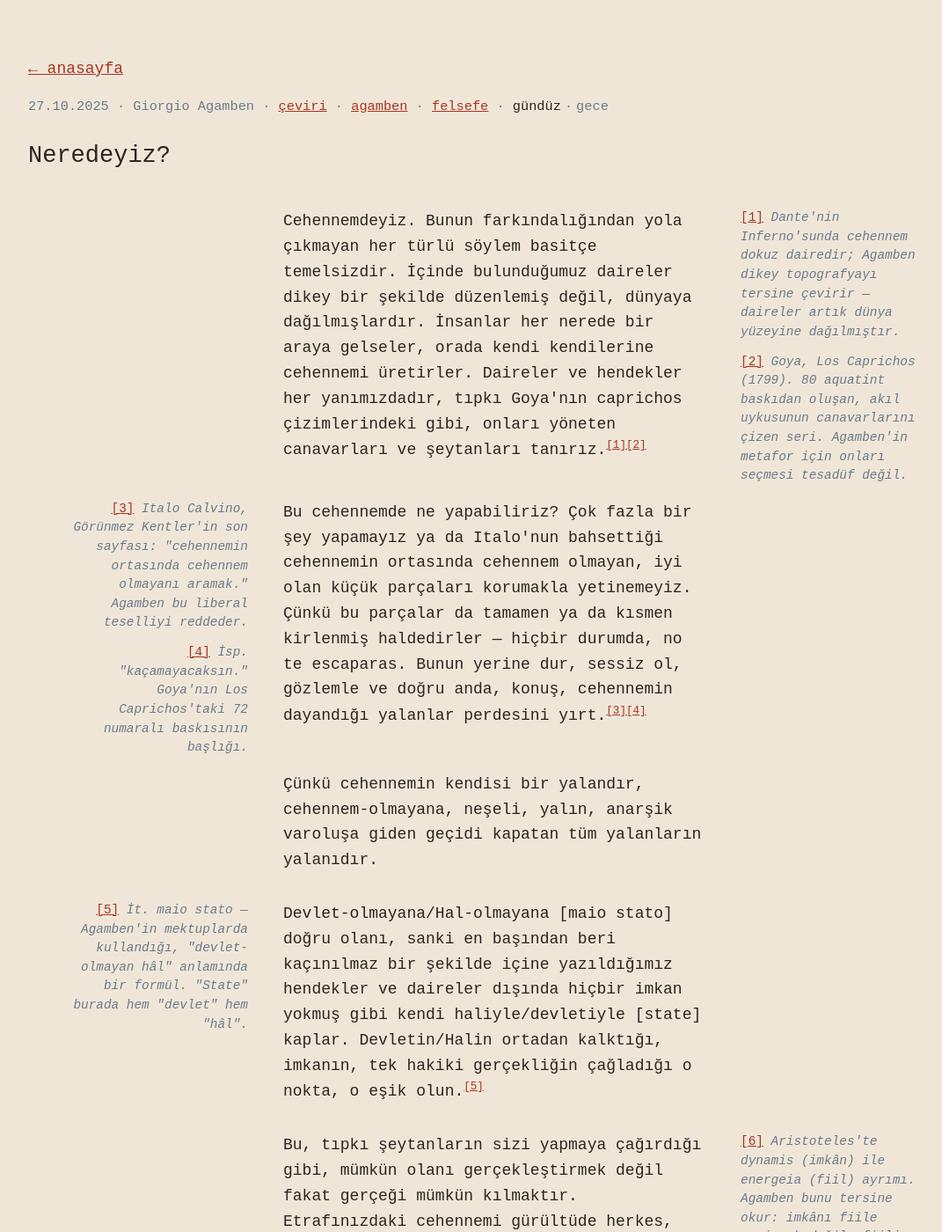
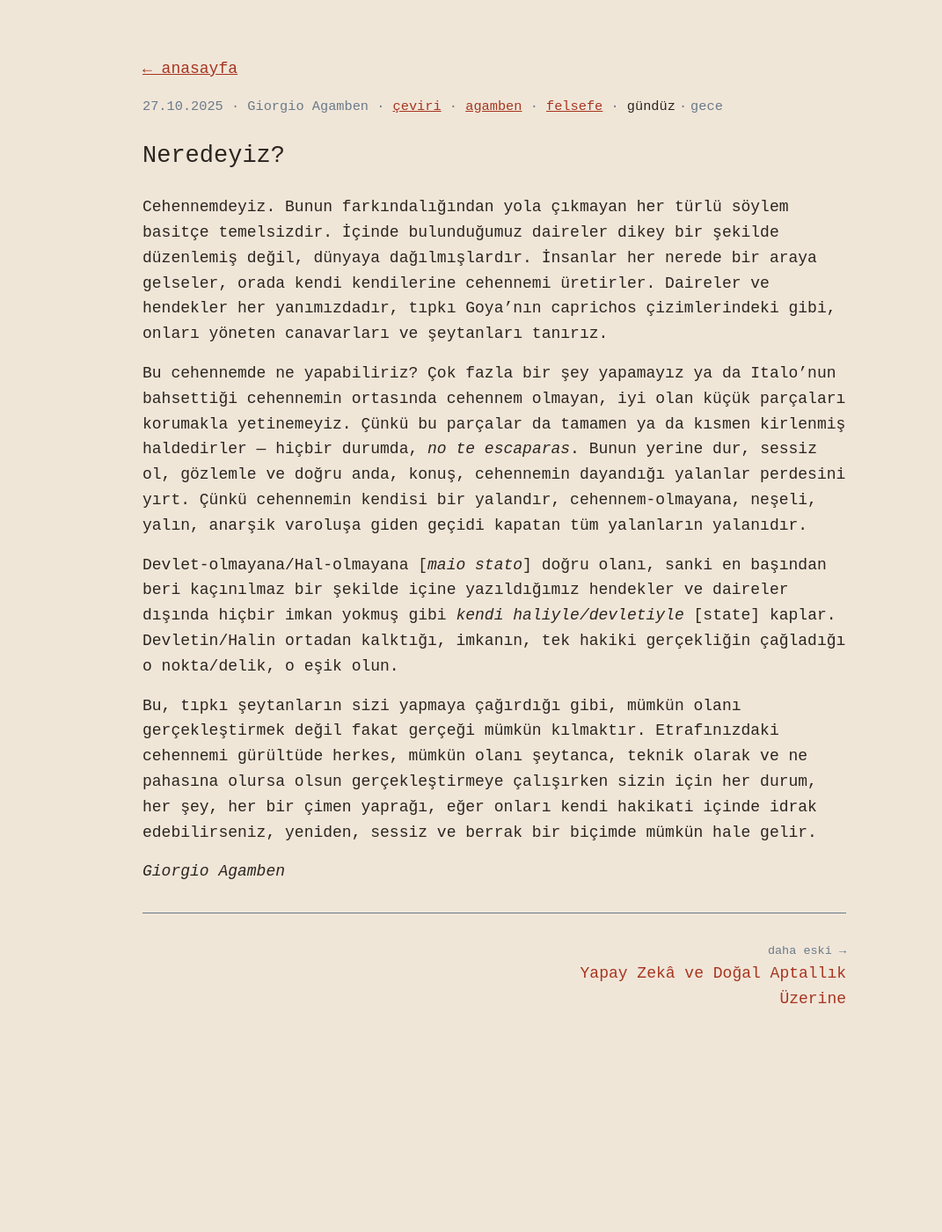
Before and after one commit to muratbas6/blogus, a Jekyll site: the page built from _posts/2025-10-27-neredeyiz.md, in a window 1280 px wide and 1400 px high. Shown: the whole window at 88% size, without its empty margins (78-1149 px from the left). Built offline with Jekyll 4.4.1, drawn with Linux system fonts in a browser that asks for light colours; some of the changed text lies outside the part shown.

Commit message:
Revert: içerik dosyalarını geri al, about sayfasını kaldır
Co-Authored-By: Claude Sonnet 4.6 <noreply@anthropic.com>

```diff
--- a/_posts/2025-10-27-neredeyiz.md
+++ b/_posts/2025-10-27-neredeyiz.md
@@ -5,27 +5,14 @@ author: "Giorgio Agamben"
 date: 2025-10-27
 lang: tr
 tags: [çeviri, agamben, felsefe]
-paragraphs:
-  - text: "Cehennemdeyiz. Bunun farkındalığından yola çıkmayan her türlü söylem basitçe temelsizdir. İçinde bulunduğumuz daireler dikey bir şekilde düzenlemiş değil, dünyaya dağılmışlardır. İnsanlar her nerede bir araya gelseler, orada kendi kendilerine cehennemi üretirler. Daireler ve hendekler her yanımızdadır, tıpkı Goya'nın caprichos çizimlerindeki gibi, onları yöneten canavarları ve şeytanları tanırız."
-    notes:
-      - mark: 1
-        text: "Dante'nin Inferno'sunda cehennem dokuz dairedir; Agamben dikey topografyayı tersine çevirir — daireler artık dünya yüzeyine dağılmıştır."
-      - mark: 2
-        text: "Goya, Los Caprichos (1799). 80 aquatint baskıdan oluşan, akıl uykusunun canavarlarını çizen seri. Agamben'in metafor için onları seçmesi tesadüf değil."
-  - text: "Bu cehennemde ne yapabiliriz? Çok fazla bir şey yapamayız ya da Italo'nun bahsettiği cehennemin ortasında cehennem olmayan, iyi olan küçük parçaları korumakla yetinemeyiz. Çünkü bu parçalar da tamamen ya da kısmen kirlenmiş haldedirler — hiçbir durumda, no te escaparas. Bunun yerine dur, sessiz ol, gözlemle ve doğru anda, konuş, cehennemin dayandığı yalanlar perdesini yırt."
-    notes:
-      - mark: 3
-        text: "Italo Calvino, Görünmez Kentler'in son sayfası: \"cehennemin ortasında cehennem olmayanı aramak.\" Agamben bu liberal teselliyi reddeder."
-      - mark: 4
-        text: "İsp. \"kaçamayacaksın.\" Goya'nın Los Caprichos'taki 72 numaralı baskısının başlığı."
-  - text: "Çünkü cehennemin kendisi bir yalandır, cehennem-olmayana, neşeli, yalın, anarşik varoluşa giden geçidi kapatan tüm yalanların yalanıdır."
-    notes: []
-  - text: "Devlet-olmayana/Hal-olmayana [maio stato] doğru olanı, sanki en başından beri kaçınılmaz bir şekilde içine yazıldığımız hendekler ve daireler dışında hiçbir imkan yokmuş gibi kendi haliyle/devletiyle [state] kaplar. Devletin/Halin ortadan kalktığı, imkanın, tek hakiki gerçekliğin çağladığı o nokta, o eşik olun."
-    notes:
-      - mark: 5
-        text: "İt. maio stato — Agamben'in mektuplarda kullandığı, \"devlet-olmayan hâl\" anlamında bir formül. \"State\" burada hem \"devlet\" hem \"hâl\"."
-  - text: "Bu, tıpkı şeytanların sizi yapmaya çağırdığı gibi, mümkün olanı gerçekleştirmek değil fakat gerçeği mümkün kılmaktır. Etrafınızdaki cehennemi gürültüde herkes, mümkün olanı şeytanca, teknik olarak ve ne pahasına olursa olsun gerçekleştirmeye çalışırken sizin için her durum, her şey, her bir çimen yaprağı, eğer onları kendi hakikati içinde idrak edebilirseniz, yeniden, sessiz ve berrak bir biçimde mümkün hale gelir."
-    notes:
-      - mark: 6
-        text: "Aristoteles'te dynamis (imkân) ile energeia (fiil) ayrımı. Agamben bunu tersine okur: imkânı fiile çevirmek değil, fiilin içinden imkânı görünür kılmak."
 ---
+
+Cehennemdeyiz. Bunun farkındalığından yola çıkmayan her türlü söylem basitçe temelsizdir. İçinde bulunduğumuz daireler dikey bir şekilde düzenlemiş değil, dünyaya dağılmışlardır. İnsanlar her nerede bir araya gelseler, orada kendi kendilerine cehennemi üretirler. Daireler ve hendekler her yanımızdadır, tıpkı Goya'nın caprichos çizimlerindeki gibi, onları yöneten canavarları ve şeytanları tanırız.
+
+Bu cehennemde ne yapabiliriz? Çok fazla bir şey yapamayız ya da Italo'nun bahsettiği cehennemin ortasında cehennem olmayan, iyi olan küçük parçaları korumakla yetinemeyiz. Çünkü bu parçalar da tamamen ya da kısmen kirlenmiş haldedirler — hiçbir durumda, *no te escaparas*. Bunun yerine dur, sessiz ol, gözlemle ve doğru anda, konuş, cehennemin dayandığı yalanlar perdesini yırt. Çünkü cehennemin kendisi bir yalandır, cehennem-olmayana, neşeli, yalın, anarşik varoluşa giden geçidi kapatan tüm yalanların yalanıdır.
+
+Devlet-olmayana/Hal-olmayana [*maio stato*] doğru olanı, sanki en başından beri kaçınılmaz bir şekilde içine yazıldığımız hendekler ve daireler dışında hiçbir imkan yokmuş gibi *kendi* *haliyle/devletiyle* [state] kaplar. Devletin/Halin ortadan kalktığı, imkanın, tek hakiki gerçekliğin çağladığı o nokta/delik, o eşik olun.
+
+Bu, tıpkı şeytanların sizi yapmaya çağırdığı gibi, mümkün olanı gerçekleştirmek değil fakat gerçeği mümkün kılmaktır. Etrafınızdaki cehennemi gürültüde herkes, mümkün olanı şeytanca, teknik olarak ve ne pahasına olursa olsun gerçekleştirmeye çalışırken sizin için her durum, her şey, her bir çimen yaprağı, eğer onları kendi hakikati içinde idrak edebilirseniz, yeniden, sessiz ve berrak bir biçimde mümkün hale gelir.
+
+*Giorgio Agamben*
```
Also changed, not shown: about.markdown (deleted, +0 -11 lines).
